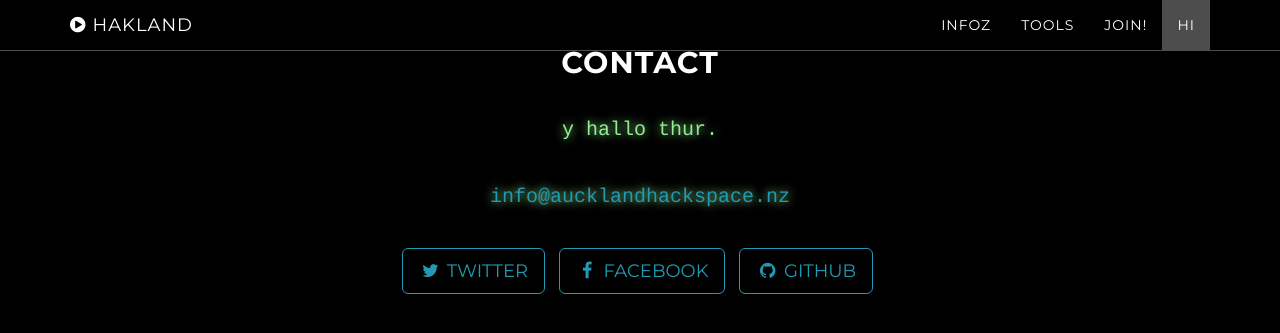
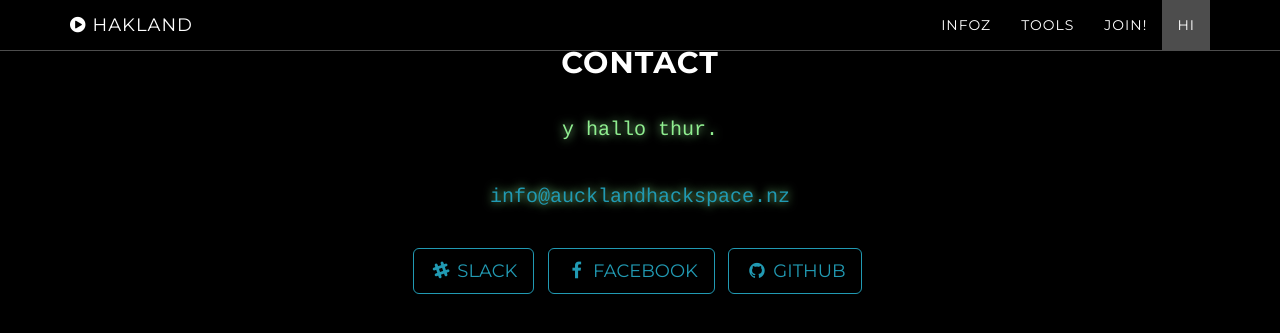
Before and after one commit to HakLand/HakLand.github.io, a Jekyll site: the page built from index.html, in a window 1280 px wide and 900 px high, scrolled down 3989 px. Shown: the top 333 px of the window. Built offline with Jekyll 4.4.1, drawn with Linux system fonts in a browser that asks for light colours.

Commit message:
Slack invite link!

```diff
--- a/_config.yml
+++ b/_config.yml
@@ -14,8 +14,8 @@ footer: HackLand.nz
 
 # Social networks usernames (many more available: google-plus, flickr, dribbble, pinterest, instagram, tumblr, linkedin, etc.)
 social:
-  - title: twitter
-    url: https://twitter.com/AucklandHackspace
+  - title: slack
+    url: https://join.slack.com/hakland/shared_invite/MTkwOTk4MDI5NjUwLTE0OTYzMDE0NDYtNGNmMDMxZGUxNw
   - title: facebook
     url: https://facebook.com/AuckHackspace/
   - title: github
```
